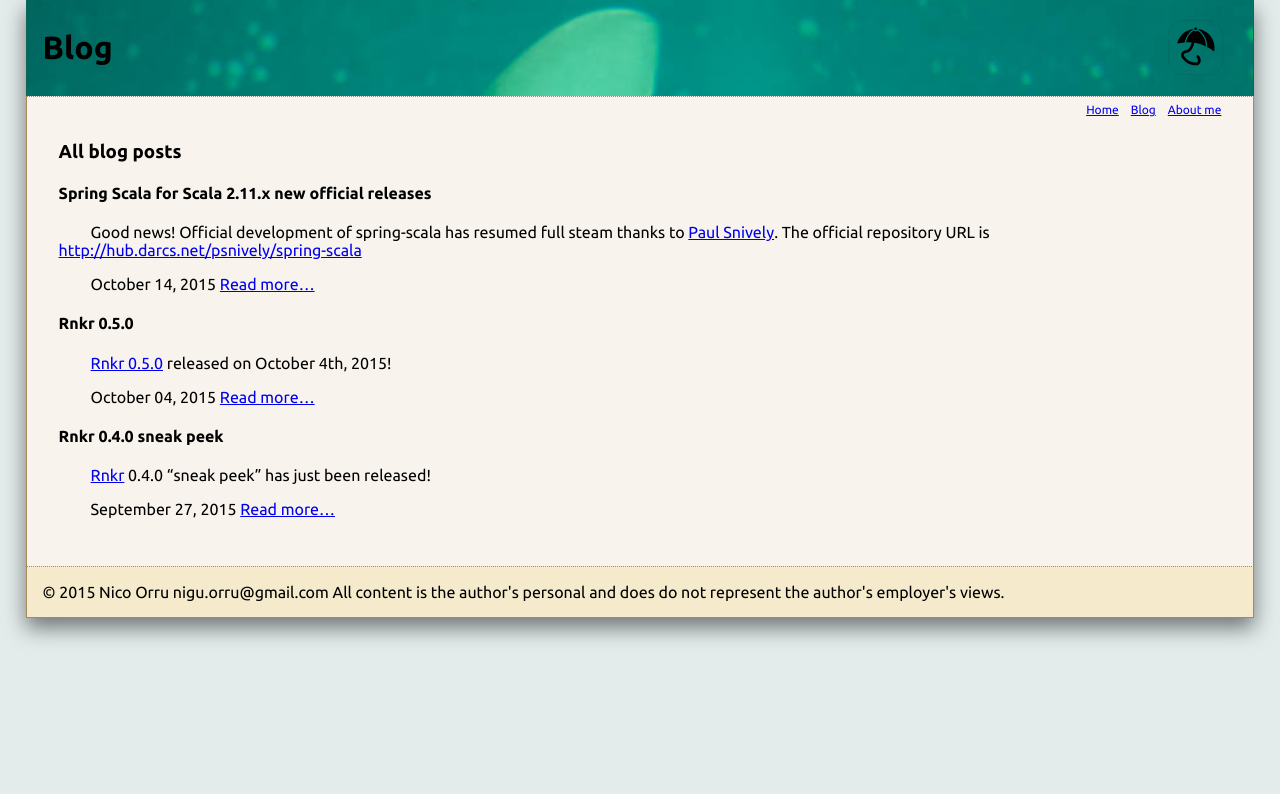
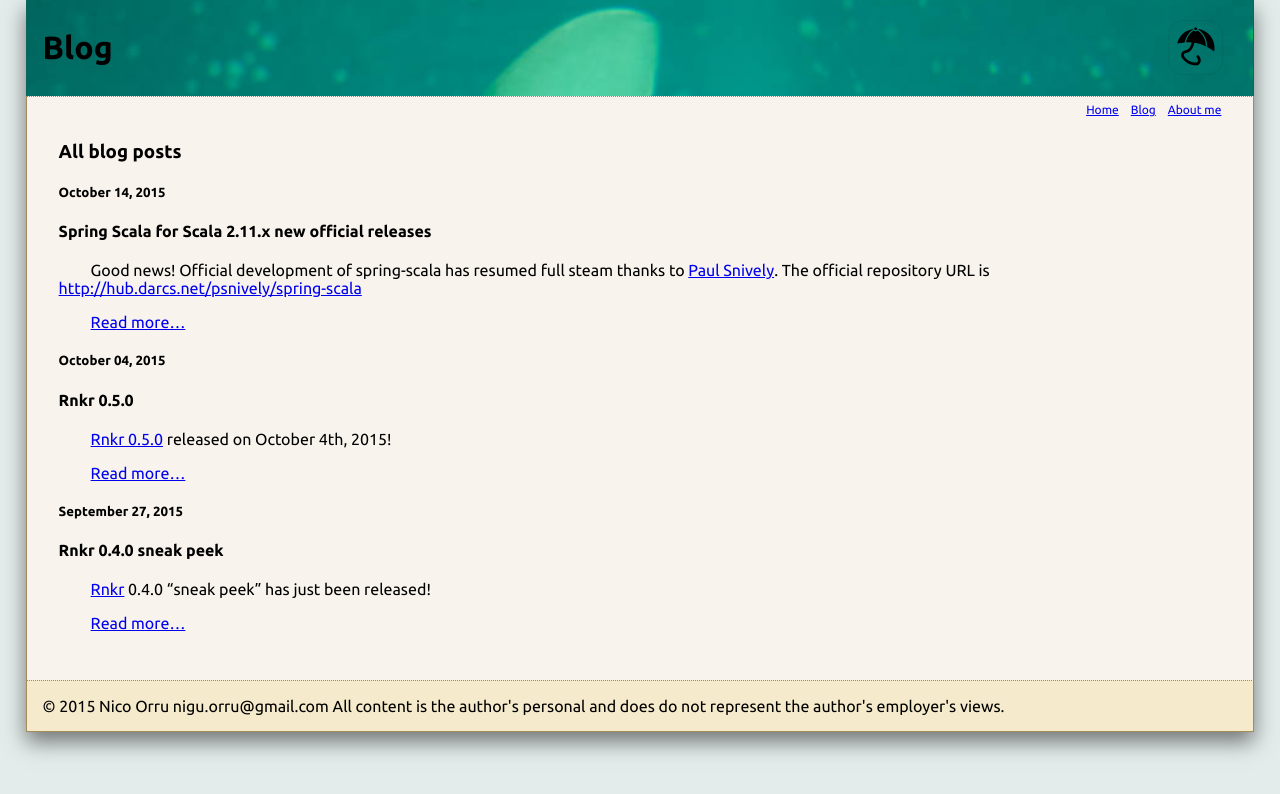
Before and after one commit to itadinanta/itadinanta.github.io, a Jekyll site: the page built from blog.md, in a window 1280 px wide. Shown: the top 794 px of the page. Built offline with Jekyll 4.4.1, drawn with Linux system fonts in a browser that asks for light colours; part of the change alters nothing that is shown.

Commit message:
Update blog.md

```diff
--- a/blog.md
+++ b/blog.md
@@ -4,8 +4,10 @@ title: Blog
 
 ### All blog posts
 {% for post in site.posts %}
+##### {{post.date|date: '%B %d, %Y'}}
+
 #### {{post.title}}
 
-{{post.excerpt}} {{post.date|date: '%B %d, %Y'}} [Read more...]({{post.url}})
+{{post.excerpt}} [Read more...]({{post.url}})
 
 {% endfor %}
```
